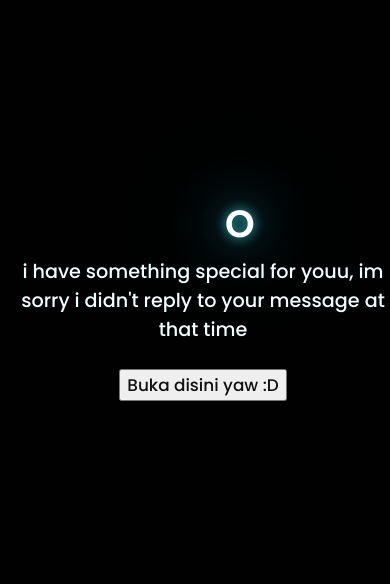
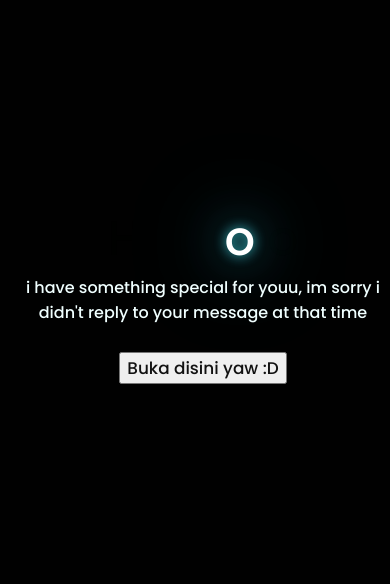
Before and after one commit to cylerr/cylerr.github.io, a PHP site: page / in a window 390 px wide. Shown: the part 137-721 px from the top of the page. Run offline with PHP 8.4, Linux system fonts and the light colour scheme.

Commit message:
Update style.css

```diff
--- a/css/style.css
+++ b/css/style.css
@@ -47,8 +47,8 @@ body{
 } */
 
 .description{
-    font-size: 1.5rem;
-    margin-bottom: 25px;
+    font-size: 1rem;
+    margin-bottom: 27px;
 }
 
 .button a{
@@ -65,7 +65,7 @@ body{
         text-align: center;
     }
     .description{
-        font-size: 1.2rem;
+        font-size: 1rem;
     }
 
     .button a{
```
